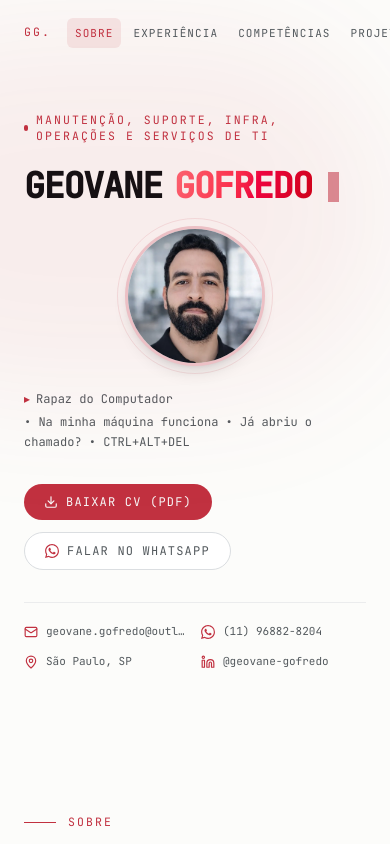
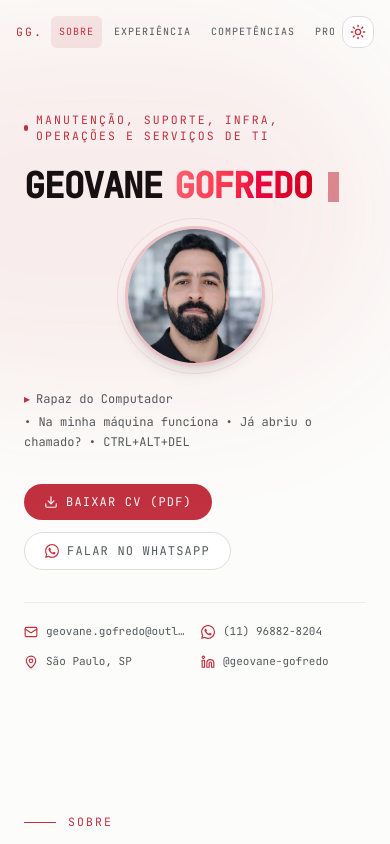
Before and after one commit to GeovaneYu/github-site-importer, a React (Vite) app: page / in a window 390 px wide. Shown: the top 844 px of the page. Built offline with nearby package versions, Linux system fonts and the light colour scheme; the HTML template or start-up script is replaced by a standard one.

Commit message:
fix: NavBar mobile scroll e toggle sempre visível
- px-4 md:px-12, gap-2
- links em container overflow-x-auto com scrollbar-hide e w-max flex-nowrap
- toggle fora do scroll em shrink-0 sempre visível
- texto 10px mobile para caber CONTATO

```diff
--- a/src/components/NavBar.tsx
+++ b/src/components/NavBar.tsx
@@ -51,21 +51,22 @@ export default function NavBar() {
     >
       <nav
         aria-label="Navegação principal"
-        className="max-w-7xl mx-auto px-6 md:px-12 h-16 flex items-center justify-between gap-4"
+        className="max-w-7xl mx-auto px-4 md:px-12 h-16 flex items-center gap-2 md:gap-4"
       >
-        <a href="#top" className="label-mono text-foreground hover:text-accent transition-colors">
+        <a href="#top" className="shrink-0 label-mono text-foreground hover:text-accent transition-colors">
           GG<span className="text-accent">.</span>
         </a>
 
-        <div className="flex items-center gap-2 md:gap-3">
-          <ul className="flex items-center gap-1 md:gap-2">
+        <div className="flex flex-1 min-w-0 items-center justify-end gap-2 md:gap-3">
+          <div className="min-w-0 flex-1 overflow-x-auto [-ms-overflow-style:none] [scrollbar-width:none] [&::-webkit-scrollbar]:hidden">
+            <ul className="flex w-max flex-nowrap items-center gap-1 md:gap-2">
               {links.map((link) => (
-              <li key={link.id}>
+                <li key={link.id} className="shrink-0">
                   <a
                     href={`#${link.id}`}
                     aria-current={active === link.id ? "true" : undefined}
                     className={cn(
-                    "font-mono text-[11px] md:text-xs uppercase tracking-widest px-2 md:px-3 py-2 rounded-md transition-colors",
+                      "inline-flex whitespace-nowrap font-mono text-[10px] md:text-xs uppercase tracking-widest px-2 md:px-3 py-2 rounded-md transition-colors",
                       active === link.id
                         ? "text-accent bg-accent/10"
                         : "text-muted hover:text-foreground"
@@ -76,7 +77,10 @@ export default function NavBar() {
                 </li>
               ))}
             </ul>
+          </div>
+          <div className="shrink-0">
             <ThemeToggle />
+          </div>
         </div>
       </nav>
     </header>
```
Lines whose indentation alone changed are shown as unchanged.
